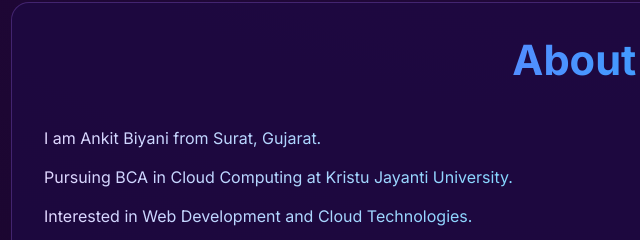
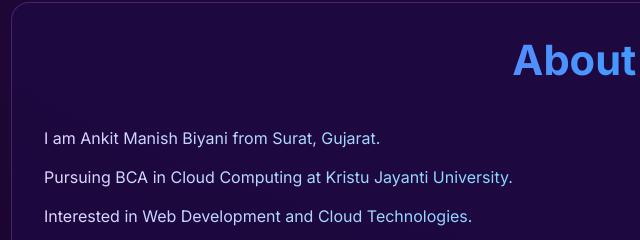
Before and after one commit to abiyani065-debug/portfolio-render, a website: page public/index.html in a window 1280 px wide. Shown: the part 918-1158 px from the top of the page, 29-669 px from the left. Drawn offline with Linux system fonts and the light colour scheme.

Commit message:
CI/CD Test

```diff
--- a/public/index.html
+++ b/public/index.html
@@ -209,7 +209,7 @@ section{padding:90px 16px}
 <section id="about">
 <div class="container card about-text">
 <h2 class="section-title">About Me</h2>
-<p>I am Ankit Biyani from Surat, Gujarat.</p>
+<p>I am Ankit Manish Biyani from Surat, Gujarat.</p>
 <p>Pursuing BCA in Cloud Computing at Kristu Jayanti University.</p>
 <p>Interested in Web Development and Cloud Technologies.</p>
 <p>Looking for internships and hands-on experience.</p>
```
